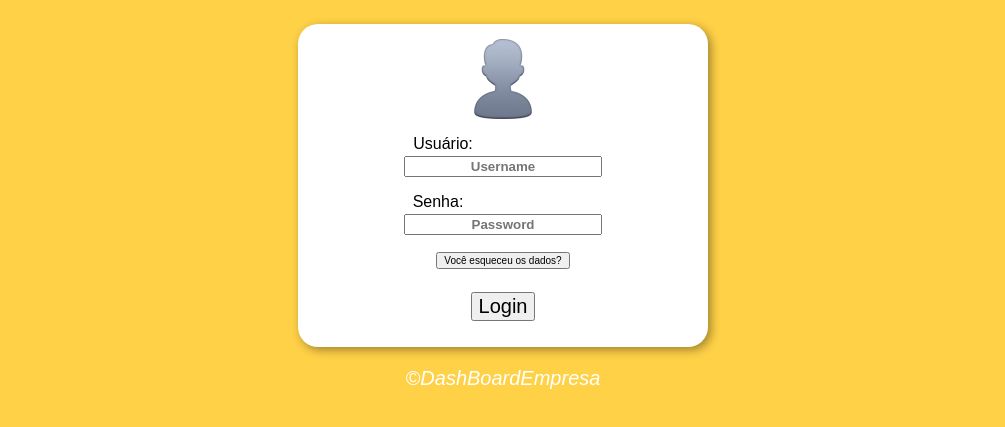
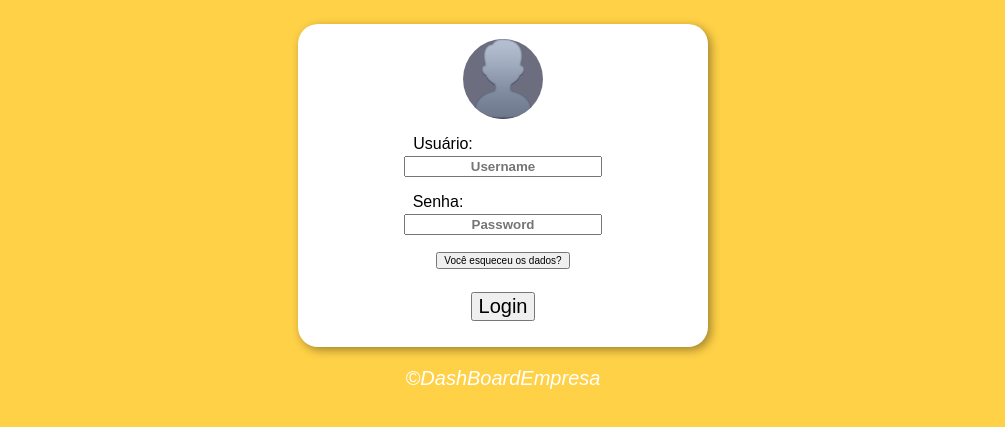
Before and after one commit to fabriciocsantos/Projeto-Pagina-Login, a plain HTML site: page index.html in a window 1280 px wide. Shown: the part 75-502 px from the top of the page, without its empty margins (137-1142 px from the left). Drawn offline with Linux system fonts and the light colour scheme.

Commit message:
Silhueta
Atualizaçõa da silhueta

```diff
--- a/css/estilos.css
+++ b/css/estilos.css
@@ -43,7 +43,11 @@ section {
     display: block;
 
     margin-left: auto;
-    margin-right: auto
+    margin-right: auto;
+
+    background-color: rgba(59, 59, 85, 0.747);
+
+    border-radius: 50%;
 }
 
 .S-Login {
--- a/index.html
+++ b/index.html
@@ -11,11 +11,11 @@
         </head>
         <body>
             <header>
-                <h1> Bem vindo ao nosso site DashBoard da empresa!</h1>
+                <h1> Bem vindo ao nosso site DashBoard da empresa!</h1  >
             </header>
             <section>
                 <div id="S-Cabecalho">
-                    <img class='S-Cab_Imagem' src="imagens/Silhunheta.png" alt="Silhunheta" width="80px">
+                    <img class='S-Cab_Imagem' src="imagens/Silhueta.png" alt="Silhunheta" width="80px">
                 </div>
                 <div class="S-Login">
                     <p class="S-Log_Usuario">Usuário:</p>
--- a/javascript/javascript.js
+++ b/javascript/javascript.js
@@ -0,0 +1,8 @@
+
+/*------------/*
+ Esqueci Senha
+/*------------*/
+
+function esqueci () {
+    window,alert('Verifique o edital da empresa!')
+}
```
Also changed, not shown: imagens/Silhueta.png (renamed from imagens/Silhunheta.png).
